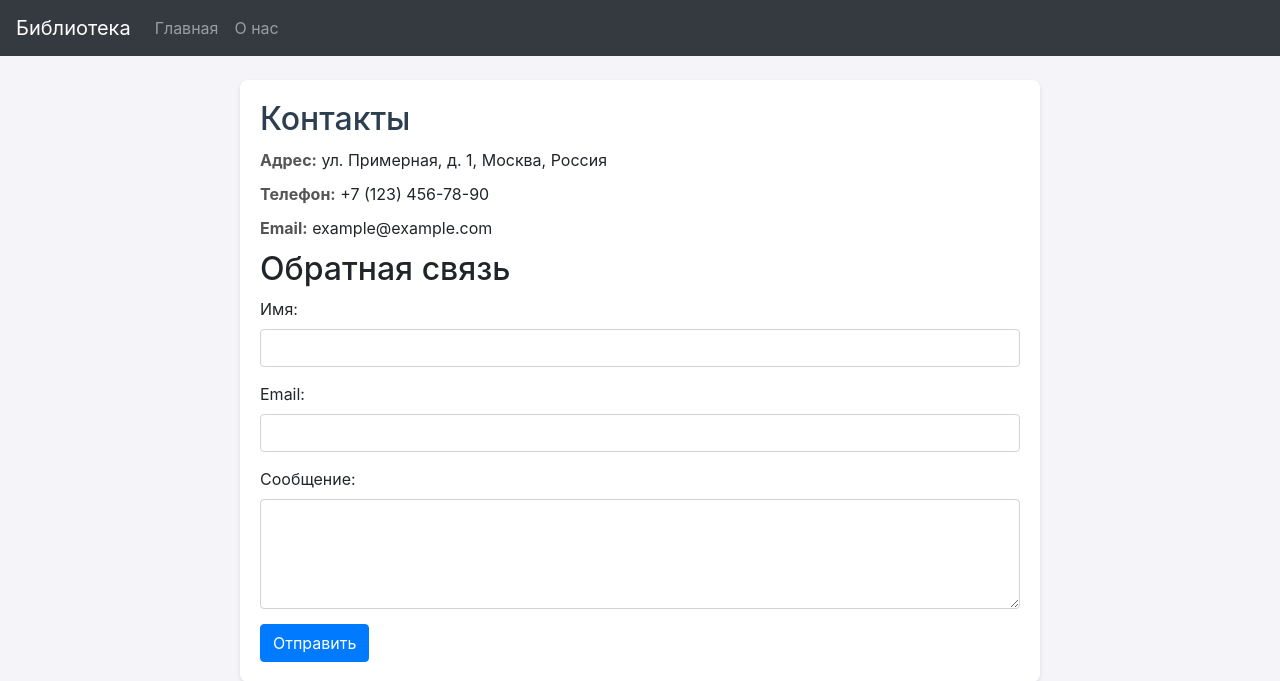
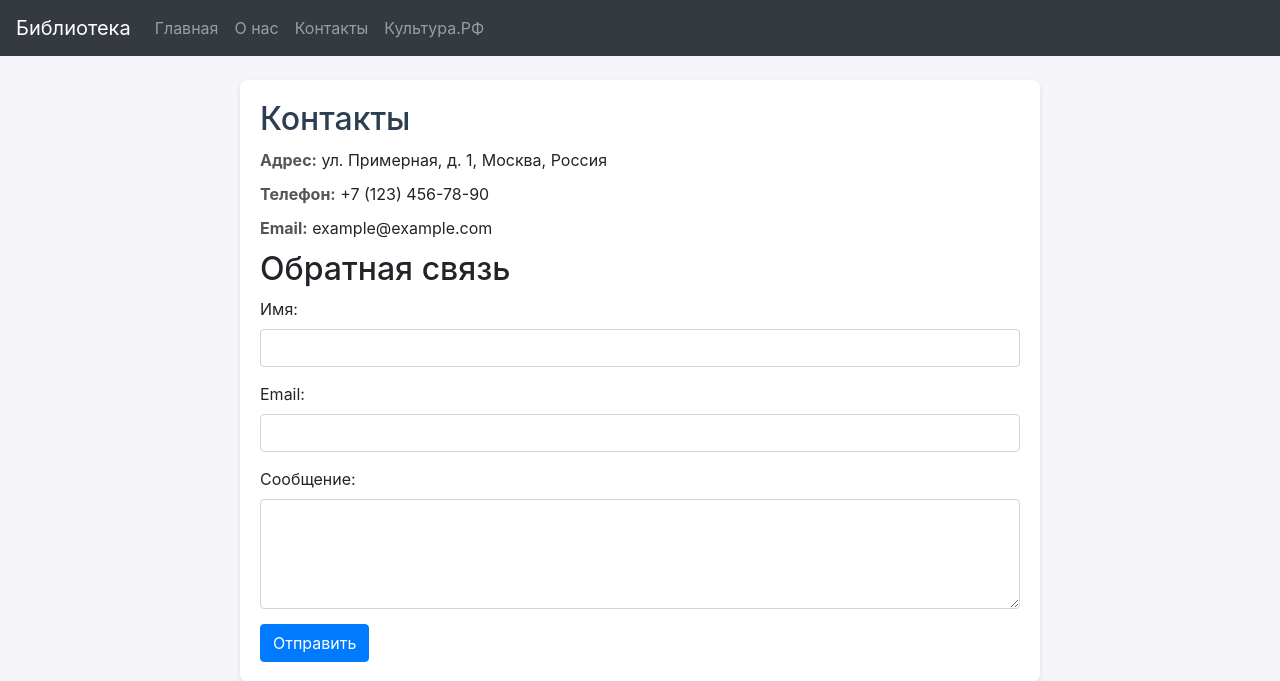
Before and after one commit to GaGaGaGala/Django_diplom, a Django app: page /books/contacts/ in a window 1280 px wide. Shown: the top 681 px of the page. Run offline with Django 5.2, Linux system fonts and the light colour scheme; some libraries are stand-ins or nearby versions.

Commit message:
Commit new code

```diff
--- a/books/templates/books/about.html
+++ b/books/templates/books/about.html
@@ -46,6 +46,9 @@
                 <li class="nav-item">
                     <a class="nav-link" href="{% url 'contacts' %}">Контакты</a>
                 </li>
+                <li class="nav-item">
+                    <a class="nav-link" href="https://www.culture.ru/literature">Культура.РФ</a>
+                </li>
             </ul>
         </div>
     </nav>
--- a/books/templates/books/book_detail.html
+++ b/books/templates/books/book_detail.html
@@ -15,13 +15,16 @@
         <div class="collapse navbar-collapse" id="navbarNav">
             <ul class="navbar-nav">
                 <li class="nav-item">
-                    <a class="nav-link" href="/">Главная</a>
+                    <a class="nav-link" href="/books">Главная</a>
                 </li>
                 <li class="nav-item">
                     <a class="nav-link" href="{% url 'about' %}">О нас</a>
                 </li>
                 <li class="nav-item">
                     <a class="nav-link" href="{% url 'contacts' %}">Контакты</a>
+                </li>
+                <li class="nav-item">
+                    <a class="nav-link" href="https://www.culture.ru/literature">Культура.РФ</a>
                 </li>
             </ul>
         </div>
--- a/books/templates/books/contacts.html
+++ b/books/templates/books/contacts.html
@@ -47,6 +47,12 @@
                     <!-- <a class="nav-link" href="{% url 'about' %}">О нас</a> -->
                     <a class="nav-link" href="{% url 'about' %}">О нас</a>
                 </li>
+                <li class="nav-item">
+                    <a class="nav-link" href="{% url 'contacts' %}">Контакты</a>
+                </li>
+                <li class="nav-item">
+                    <a class="nav-link" href="https://www.culture.ru/literature">Культура.РФ</a>
+                </li>
             </ul>
         </div>
     </nav>
--- a/books/templates/books/index.html
+++ b/books/templates/books/index.html
@@ -59,6 +59,9 @@
                 <li class="nav-item">
                     <a class="nav-link" href="{% url 'contacts' %}">Контакты</a>
                 </li>
+                <li class="nav-item">
+                    <a class="nav-link" href="https://www.culture.ru/literature">Культура.РФ</a>
+                </li>
             </ul>
         </div>
     </nav>
```
Also changed, not shown: db.sqlite3.
